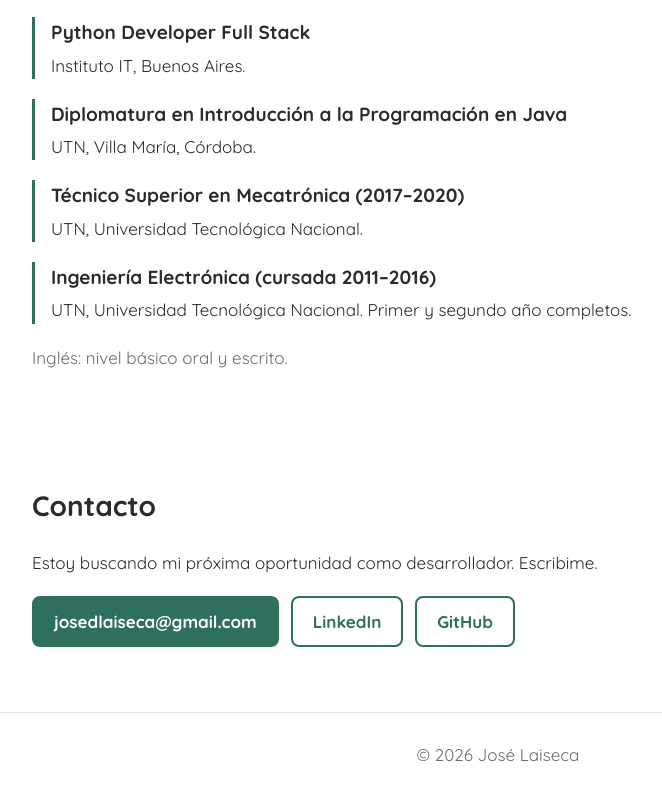
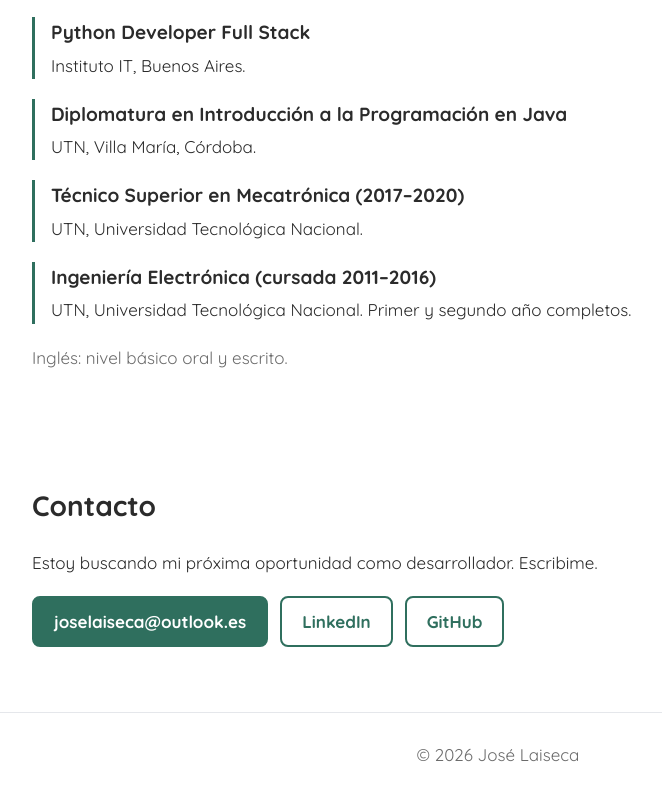
Before and after one commit to JoseLaiseca/JoseLaiseca.github.io, a plain HTML site: page index.html in a window 1280 px wide. Shown: the part 1966-2762 px from the top of the page, without its empty margins (142-804 px from the left). Drawn offline with Linux system fonts and the light colour scheme.

Commit message:
Usar el email personal en el contacto
Co-Authored-By: Claude Sonnet 5.5 <noreply@anthropic.com>

```diff
--- a/index.html
+++ b/index.html
@@ -113,7 +113,7 @@
       <h2>Contacto</h2>
       <p>Estoy buscando mi próxima oportunidad como desarrollador. Escribime.</p>
       <p class="botones">
-        <a class="boton" href="mailto:josedlaiseca@gmail.com">josedlaiseca@gmail.com</a>
+        <a class="boton" href="mailto:joselaiseca@outlook.es">joselaiseca@outlook.es</a>
         <a class="boton claro" href="https://www.linkedin.com/in/JoseLaiseca">LinkedIn</a>
         <a class="boton claro" href="https://github.com/JoseLaiseca">GitHub</a>
       </p>
```
